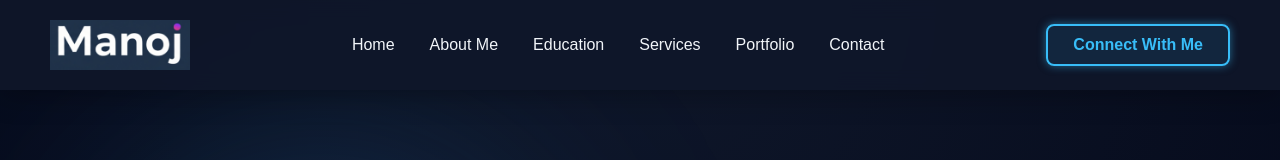
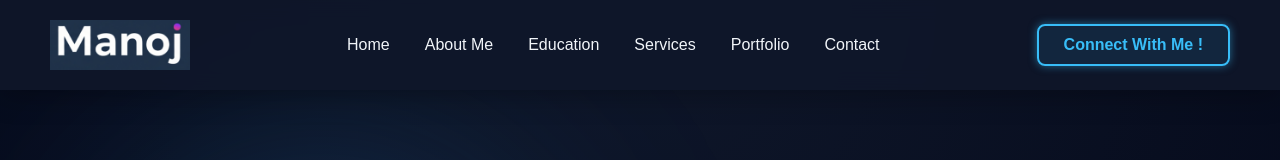
Before and after one commit to Manojnahak03/Manoj, a React (Vite) app: page / in a window 1280 px wide. Shown: the top 160 px of the page. Built offline with nearby package versions, Linux system fonts and the light colour scheme.

Commit message:
Navbar Button Adjustment

```diff
--- a/src/Components/Navbar/Navbar.css
+++ b/src/Components/Navbar/Navbar.css
@@ -5,7 +5,7 @@
   display: flex;
   align-items: center;
   justify-content: space-between;
-  background: rgba(15, 23, 42, 0.95);
+  background: rgba(15,23,42,0.95);
   backdrop-filter: blur(10px);
   position: fixed;
   top: 0;
@@ -16,7 +16,7 @@
   transition: background 0.3s ease;
 }
 
-/* ===== LOGO ===== */
+/* Logo */
 .navbar img {
   width: 140px;
   cursor: pointer;
@@ -26,7 +26,7 @@
   transform: scale(1.1) rotate(-3deg);
 }
 
-/* ===== NAV MENU ===== */
+/* NAV MENU */
 .nav-menu {
   display: flex;
   gap: 35px;
@@ -36,16 +36,19 @@
   color: #f1f5f9;
   margin: 0;
   padding: 0;
-}
-
-.nav-menu li {
-  position: relative;
-  cursor: pointer;
-  padding: 5px 0;
   transition: all 0.3s ease;
 }
 
-/* Underline effect */
+.nav-menu li a {
+  color: inherit;
+  text-decoration: none;
+  transition: color 0.3s ease, transform 0.3s ease;
+}
+.nav-menu li a:hover {
+  color: #38bdf8;
+  transform: translateY(-2px);
+}
+
 .nav-menu li::after {
   content: '';
   position: absolute;
@@ -57,40 +60,35 @@
   border-radius: 2px;
   transition: width 0.4s ease;
 }
-
 .nav-menu li:hover::after {
   width: 100%;
 }
 
-.nav-menu li a {
-  color: inherit;
-  text-decoration: none;
-  transition: color 0.3s ease;
-}
-
-.nav-menu li a:hover {
-  color: #38bdf8;
-}
-
-/* ===== CONNECT BUTTON ===== */
+/* CONNECT BUTTON */
 .nav-connect {
   padding: 10px 25px;
   border: 2px solid #38bdf8;
   border-radius: 8px;
+  background: rgba(56,189,248,0.1);
   color: #38bdf8;
   font-weight: 600;
   cursor: pointer;
   transition: all 0.4s ease;
-  background: rgba(56, 189, 248, 0.1);
   white-space: nowrap;
-  flex-shrink: 0;
   text-align: center;
+  display: inline-block;
   animation: pulse 4s infinite;
 }
 
+.nav-connect a {
+  color: inherit;
+  text-decoration: none;
+  display: block;
+}
+
 .nav-connect:hover {
-  background: linear-gradient(90deg, rgba(56, 189, 248, 0.2), rgba(59, 130, 246, 0.2));
-  box-shadow: 0 0 25px rgba(56, 189, 248, 0.7);
+  background: linear-gradient(90deg, rgba(56,189,248,0.2), rgba(59,130,246,0.2));
+  box-shadow: 0 0 25px rgba(56,189,248,0.7);
   transform: translateY(-2px) scale(1.05);
 }
 
@@ -99,7 +97,7 @@
   50% { box-shadow: 0 0 20px rgba(56,189,248,0.5); }
 }
 
-/* ===== HAMBURGER MENU ===== */
+/* HAMBURGER MENU */
 .hamburger {
   display: none;
   flex-direction: column;
@@ -125,15 +123,11 @@
   transform: rotate(-45deg) translate(5px, -5px);
 }
 
-/* ===== RESPONSIVE ===== */
+/* RESPONSIVE */
 @media (max-width: 768px) {
   .navbar {
     flex-wrap: wrap;
     padding: 15px 20px;
-  }
-
-  .hamburger {
-    display: flex;
   }
 
   .nav-menu {
@@ -156,7 +150,10 @@
 
   .nav-connect {
     width: 100%;
-    text-align: center;
     margin-top: 10px;
   }
+
+  .hamburger {
+    display: flex;
+  }
 }
--- a/src/Components/Navbar/Navbar.jsx
+++ b/src/Components/Navbar/Navbar.jsx
@@ -34,7 +34,7 @@ const Navbar = () => {
 
       {/* Connect Button (No Anchor Tag) */}
       <div className="nav-connect">
-        Connect With Me
+        <AnchorLink href="#contact" onClick={() => setMenuOpen(false)}>Connect With Me !</AnchorLink>
       </div>
     </div>
   );
```
